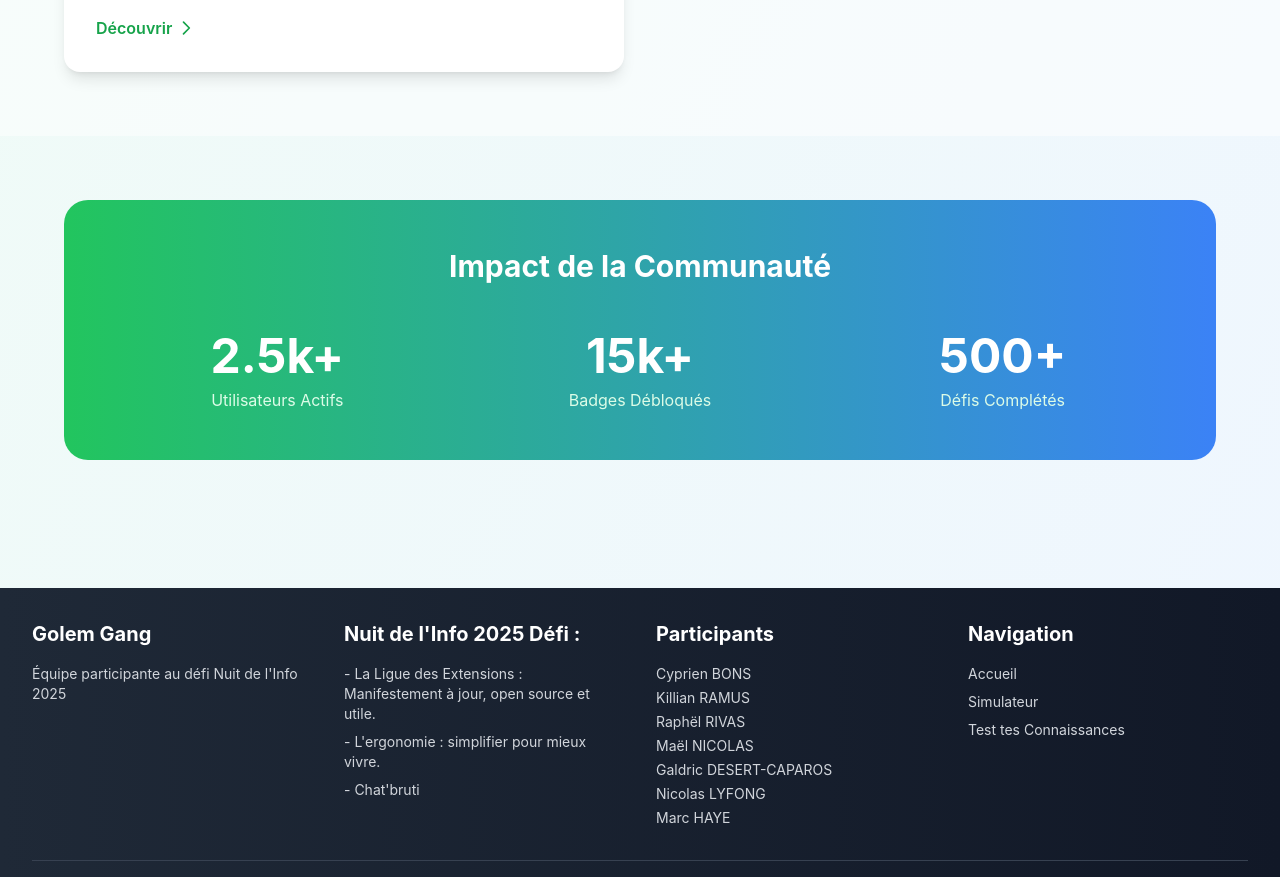
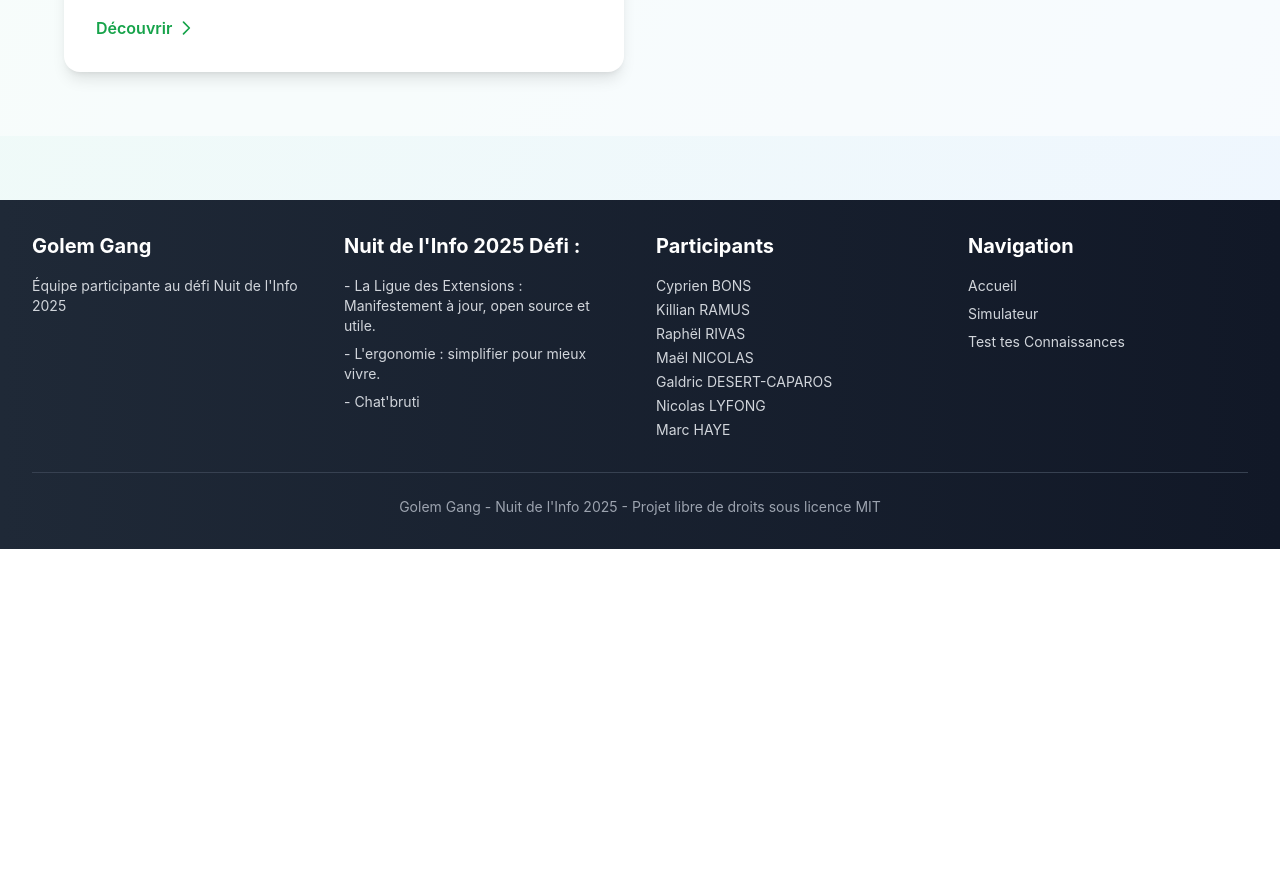
Before and after one commit to killianrms/NDI2025, a Next.js app: page / in a window 1280 px wide. Shown: the part 1540-2417 px from the top of the page. After the commit the page ends 2089 px from the top, so only its background shows below. Built offline with nearby package versions, Linux system fonts and the light colour scheme.

Commit message:
Feat : page accueil

```diff
--- a/app/page.tsx
+++ b/app/page.tsx
@@ -150,9 +150,7 @@
                                     <div className="text-6xl mb-4">{feature.icon}</div>
                                     <h3 className="text-2xl font-bold mb-3 text-gray-800">{feature.title}</h3>
                                     <p className="text-gray-600 mb-4">{feature.description}</p>
-                                    <span
-                                        className="inline-flex items-center text-green-600 font-semibold group-hover:gap-2 transition-all">
-                    Découvrir
+                                    <span className="inline-flex items-center text-green-600 font-semibold group-hover:gap-2 transition-all">Découvrir
                     <svg className="w-5 h-5 ml-1 group-hover:translate-x-1 transition-transform" fill="none"
                          stroke="currentColor" viewBox="0 0 24 24">
                       <path strokeLinecap="round" strokeLinejoin="round" strokeWidth={2} d="M9 5l7 7-7 7"/>
@@ -164,29 +162,6 @@
                     </div>
                 </div>
             </section>
-
-            {/* Stats Section */}
-            <section className="py-16 px-4">
-                <div className="max-w-6xl mx-auto">
-                    <div className="bg-gradient-to-r from-green-500 to-blue-500 rounded-3xl p-12 text-white">
-                        <h2 className="text-3xl font-bold text-center mb-12">Impact de la Communauté</h2>
-                        <div className="grid md:grid-cols-3 gap-8 text-center">
-                            <div>
-                                <div className="text-5xl font-bold mb-2">2.5k+</div>
-                                <div className="text-green-100">Utilisateurs Actifs</div>
-                            </div>
-                            <div>
-                                <div className="text-5xl font-bold mb-2">15k+</div>
-                                <div className="text-green-100">Badges Débloqués</div>
-                            </div>
-                            <div>
-                                <div className="text-5xl font-bold mb-2">500+</div>
-                                <div className="text-green-100">Défis Complétés</div>
-                            </div>
-                        </div>
-                    </div>
-                </div>
-            </section>
         </div>
     )
 }
```
